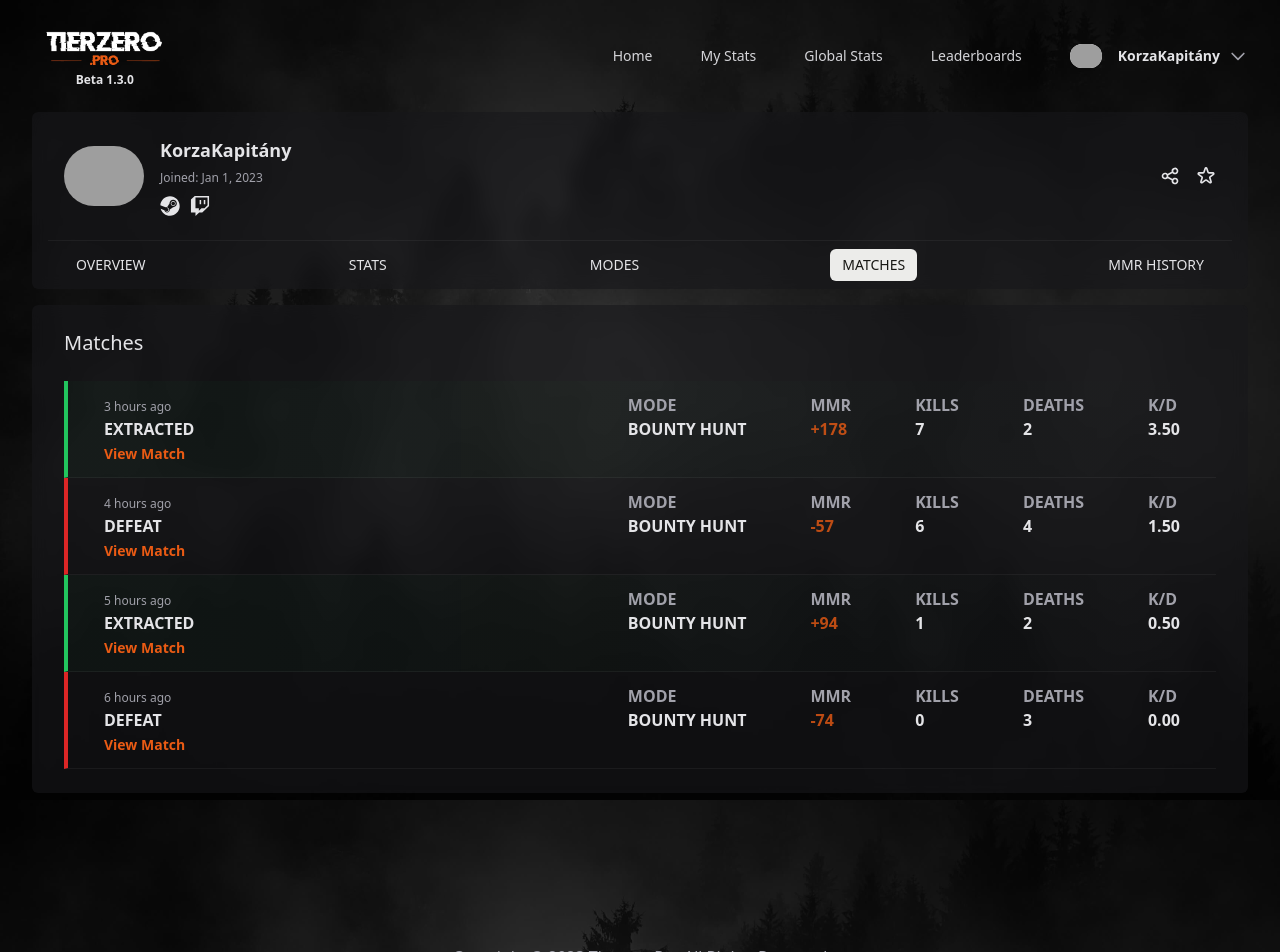
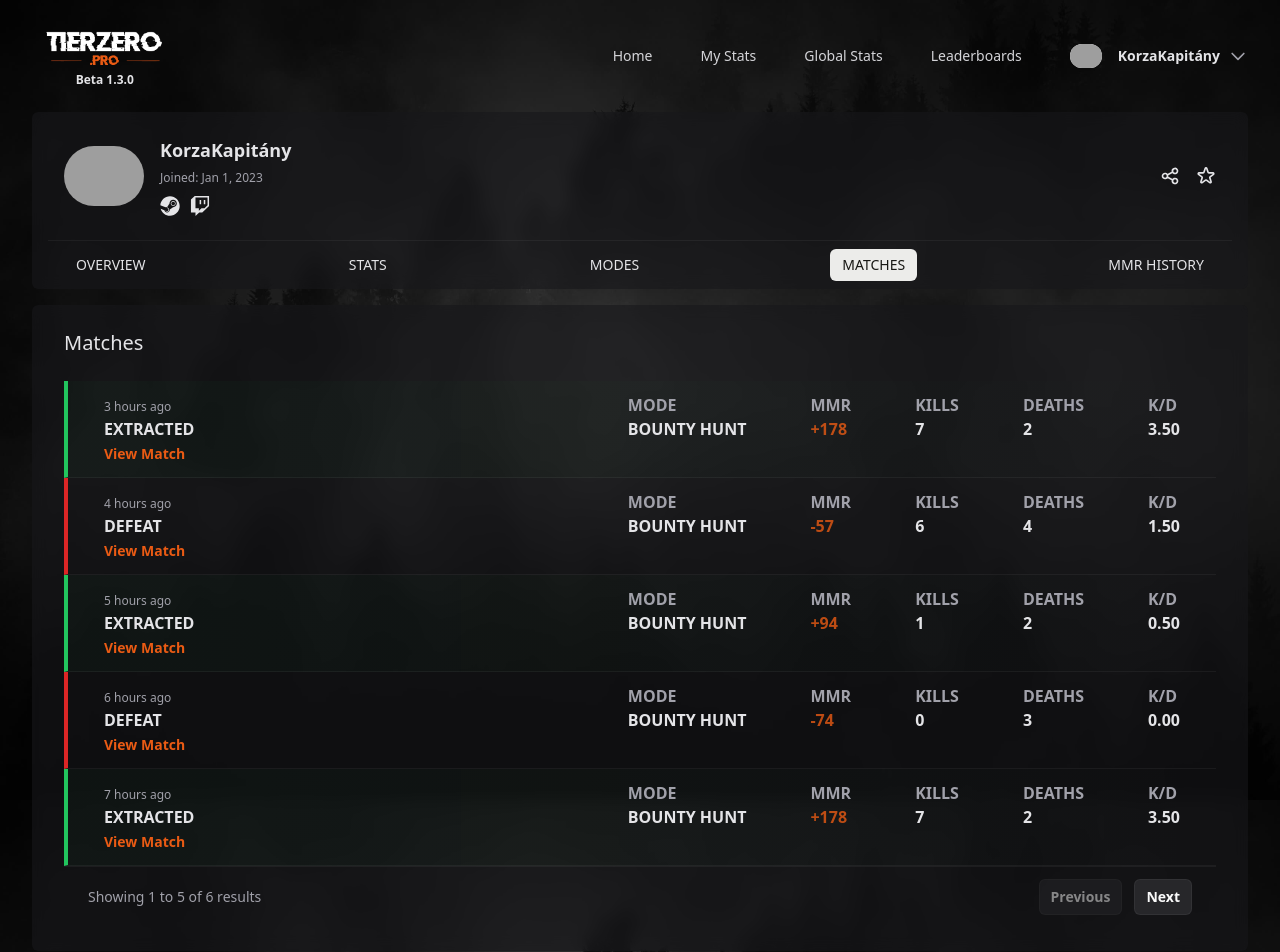
Before and after one commit to Rezosh/tierzero, a Next.js app: page /players/1/matches in a window 1280 px wide. Shown: the top 952 px of the page. Built offline with nearby package versions, Linux system fonts and the light colour scheme; grey boxes are pictures that could not be loaded.

Commit message:
refactor: added pagination to match list

```diff
--- a/src/app/players/[id]/matches/page.tsx
+++ b/src/app/players/[id]/matches/page.tsx
@@ -1,4 +1,5 @@
-import MatchStat from "@/components/MatchStat/MatchStat";
+import MatchList from "@/components/MatchList/MatchList";
+import MatchStat from "@/components/MatchList/MatchStat";
 
 const mockData = {
   matches: [
@@ -39,12 +40,39 @@ const mockData = {
       mmrDiff: -74,
       kills: 0,
       deaths: 3,
-
+      kd: 2.5,
+      outcome: "loss",
+    },
+    {
+      id: 5,
+      date: "7 hours ago",
+      mode: "Bounty Hunt",
+      mmrDiff: 178,
+      kills: 7,
+      deaths: 2,
+      kd: 2.5,
+      outcome: "win",
+    },
+    {
+      id: 6,
+      date: "8 hours ago",
+      mode: "Bounty Hunt",
+      mmrDiff: -57,
+      kills: 6,
+      deaths: 4,
       kd: 2.5,
       outcome: "loss",
     },
   ],
 };
+
+function EmptyState() {
+  return (
+    <div className="flex h-40 items-center justify-center rounded border border-zinc-400/20 bg-zinc-400/10 text-zinc-400">
+      KorzaKapitány has no matches to display.
+    </div>
+  );
+}
 
 export default function Matches() {
   return (
@@ -53,9 +81,12 @@ export default function Matches() {
         <h1 className="text-xl">Matches</h1>
 
         <div className="mt-6">
-          {mockData.matches.map((match) => (
-            <MatchStat key={match.id} match={match} />
-          ))}
+          {/* If no matches then display empty state */}
+          {mockData.matches.length > 0 ? (
+            <MatchList matches={mockData.matches} />
+          ) : (
+            <EmptyState />
+          )}
         </div>
       </div>
     </>
--- /dev/null
+++ b/src/components/MatchList/MatchList.tsx
@@ -0,0 +1,57 @@
+"use client";
+import { useCallback, useMemo, useState } from "react";
+import MatchStat from "./MatchStat";
+
+export default function MatchList({ matches }: { matches: Match[] }) {
+  const [currentPage, setCurrentPage] = useState(1);
+
+  const renderMatchStat = useCallback(
+    (match: Match) => <MatchStat key={match.id} match={match} />,
+    []
+  );
+
+  const sliceMatches = useMemo(
+    () => matches.slice((currentPage - 1) * 5, currentPage * 5),
+    [matches, currentPage]
+  );
+
+  return (
+    <div>
+      {sliceMatches.map(renderMatchStat)}
+
+      <nav
+        className="flex items-center justify-between border-t border-zinc-50/5 bg-transparent px-4 py-3 sm:px-6"
+        aria-label="Pagination"
+      >
+        <div className="hidden sm:block">
+          <p className="text-sm text-zinc-400">
+            Showing{" "}
+            <span className="font-medium">{(currentPage - 1) * 5 + 1}</span> to{" "}
+            <span className="font-medium">
+              {Math.min(currentPage * 5, matches.length)}
+            </span>{" "}
+            of <span className="font-medium">{matches.length}</span> results
+          </p>
+        </div>
+        <div className="flex flex-1 justify-between sm:justify-end">
+          <button
+            onClick={() => setCurrentPage((prev) => prev - 1)}
+            disabled={currentPage === 1}
+            aria-disabled={currentPage === 1}
+            className="relative ml-3 inline-flex items-center rounded-md bg-zinc-800 px-3 py-2 text-sm font-semibold text-zinc-50 ring-1 ring-inset ring-zinc-50/5 hover:bg-zinc-900 focus-visible:outline-offset-0 disabled:cursor-not-allowed disabled:opacity-50"
+          >
+            Previous
+          </button>
+          <button
+            onClick={() => setCurrentPage(currentPage + 1)}
+            aria-disabled={currentPage * 5 >= matches.length}
+            disabled={currentPage * 5 >= matches.length}
+            className="relative ml-3 inline-flex items-center rounded-md bg-zinc-800 px-3 py-2 text-sm font-semibold text-zinc-50 ring-1 ring-inset ring-zinc-50/5 hover:bg-zinc-900 focus-visible:outline-offset-0 disabled:cursor-not-allowed disabled:opacity-50"
+          >
+            Next
+          </button>
+        </div>
+      </nav>
+    </div>
+  );
+}
```
Also changed, not shown: src/components/MatchList/MatchStat.tsx (renamed from src/components/MatchStat/MatchStat.tsx, +0 -11 lines), src/components/MatchList/types.ts (added, +10 -0 lines).
